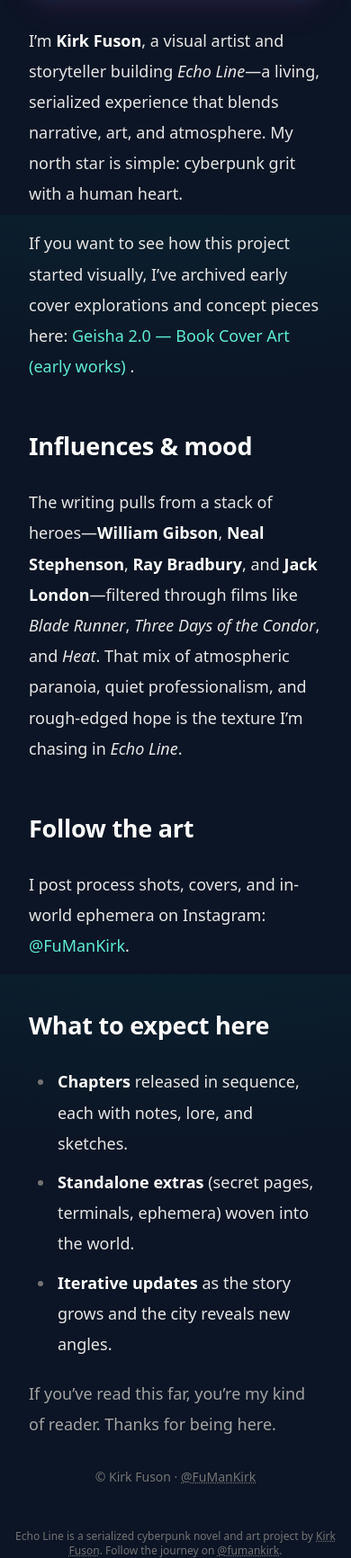
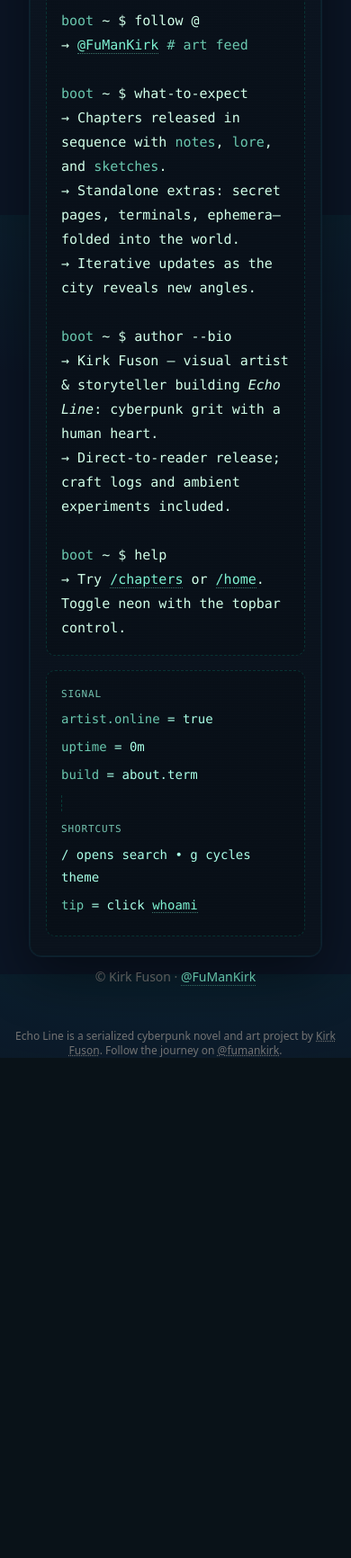
Before and after one commit to CodeFu72/echoline, a FastAPI app: page /about/ in a window 390 px wide. Shown: the part 605-2337 px from the top of the page at 90% size. After the commit the page ends 1781 px from the top, so only its background shows below. Run offline with FastAPI, Linux system fonts and the light colour scheme.

Commit message:
Cleaned up the about page to look like a terminal.

```diff
--- a/templates/pages/about.html
+++ b/templates/pages/about.html
@@ -1,179 +1,364 @@
 {% extends "base.html" %}
-
 {% set meta_description = "Kirk Fuson—visual artist & storyteller behind Echo Line. Cyberpunk grit with a human heart;
 inspired by Gibson, Stephenson, Bradbury, London, and films like Blade Runner, Three Days of the Condor, and Heat." %}
 
 {% block content %}
-<section class="mx-auto max-w-3xl px-4 sm:px-6 py-6 space-y-8">
-    <header class="text-center space-y-4">
-        <h1 class="neon-title text-3xl sm:text-4xl font-extrabold tracking-tight" data-text="About">About</h1>
-        <p class="text-neutral-400 text-sm">Directly to readers.</p>
-
-        {# ===== Neon Alley Portrait (magenta/cyan + rain) ===== #}
+<section class="mx-auto max-w-3xl px-4 sm:px-6 py-6">
+    <!-- =========================
+       CRT / Terminal Chrome
+       ========================= -->
     <style>
-            /* keyframes live here so we don't touch site.css */
-            @keyframes rainSlide {
-                0% {
-                    transform: translateY(-30%)
+        /* --- CRT surface + type --- */
+        .crt {
+            background: radial-gradient(1200px 600px at 50% -10%, rgba(0, 255, 200, .06), transparent 60%),
+                linear-gradient(#0b1420, #0a121c);
+            border: 1px solid #0f2230;
+            border-radius: 14px;
+            box-shadow: inset 0 0 0 1px rgba(0, 255, 255, .05), 0 20px 60px rgba(0, 0, 0, .45);
+            color: #d1ffe9;
+            position: relative;
         }
 
-                100% {
-                    transform: translateY(0)
+        .crt::after {
+            /* glass / scan */
+            content: "";
+            position: absolute;
+            inset: 0;
+            pointer-events: none;
+            background:
+                repeating-linear-gradient(0deg, rgba(255, 255, 255, .04) 0 1px, transparent 1px 3px);
+            mix-blend-mode: overlay;
+            opacity: .45;
+            border-radius: 14px;
+        }
+
+        .term {
+            font: 15px/1.8 ui-monospace, SFMono-Regular, Menlo, Consolas, "Liberation Mono", monospace;
+            padding: 18px 18px 22px;
+        }
+
+        .titlebar {
+            display: flex;
+            align-items: center;
+            justify-content: space-between;
+            border-bottom: 1px dashed rgba(0, 255, 200, .18);
+            padding: 10px 14px 12px 14px;
+            color: #7df2d1;
+            letter-spacing: .06em;
+            text-transform: uppercase;
+            font-size: 12px;
+        }
+
+        .dots {
+            display: inline-flex;
+            gap: 6px;
+            opacity: .6
+        }
+
+        .dot {
+            width: 8px;
+            height: 8px;
+            border-radius: 999px;
+            background: #2ee6b8;
+            box-shadow: 0 0 8px #2ee6b866
+        }
+
+        .egg-link {
+            color: #7df2d1;
+            opacity: .28;
+            text-decoration: none;
+            border-bottom: 1px dotted transparent;
+        }
+
+        .egg-link:hover {
+            opacity: .9;
+            border-bottom-color: #7df2d1
+        }
+
+        .grid-2 {
+            display: grid;
+            gap: 16px;
+        }
+
+        @media (min-width: 880px) {
+            .grid-2 {
+                grid-template-columns: 1.4fr .6fr;
             }
         }
 
-            @keyframes shimmer {
+        .pane {
+            padding: 16px;
+            border: 1px dashed rgba(0, 255, 200, .15);
+            border-radius: 10px;
+            background: rgba(0, 0, 0, .15);
+        }
+
+        .prompt {
+            color: #7df2d1
+        }
+
+        .muted {
+            color: #69c7ae
+        }
+
+        .cursor {
+            display: inline-block;
+            width: .55em;
+            background: #7df2d1;
+            height: 1em;
+            vertical-align: -.15em;
+            animation: blink 1.1s steps(1, end) infinite
+        }
+
+        @keyframes blink {
 
             0%,
-                100% {
-                    opacity: .25
+            49% {
+                opacity: 1
             }
 
-                50% {
-                    opacity: .45
+            50%,
+            100% {
+                opacity: .1
             }
         }
 
-            #neo-portrait {
-                --tilt: 0deg;
-                --px: 0px;
-                --py: 0px;
-                position: relative;
-                aspect-ratio: 4 / 5;
-                min-height: 360px;
-                border-radius: 18px;
-                overflow: hidden;
-                border: 1px solid #262626;
-                transform: perspective(900px) rotateZ(var(--tilt));
-                transition: transform .35s ease, filter .35s ease, box-shadow .35s ease;
-                box-shadow:
-                    0 10px 40px rgba(255, 0, 170, .12),
-                    0 6px 18px rgba(0, 255, 255, .08);
+        /* links styled like terminal output */
+        .lnk {
+            color: #7df2d1;
+            text-decoration: none;
+            border-bottom: 1px dotted rgba(125, 242, 209, .45);
         }
 
-            #neo-portrait .img {
-                position: absolute;
-                inset: 0;
-                width: 100%;
-                height: 100%;
-                object-fit: cover;
-                transform: translate3d(var(--px), var(--py), 0) scale(1.02);
-                filter: contrast(106%) saturate(108%);
+        .lnk:hover {
+            color: #aaffee;
+            border-bottom-color: #aaffee
         }
 
-            #neo-portrait::before,
-            #neo-portrait::after {
-                content: "";
-                position: absolute;
-                inset: -10%;
-                pointer-events: none;
+        /* section labels */
+        .lbl {
+            color: #8deed4;
+            text-transform: uppercase;
+            letter-spacing: .08em;
+            font-size: 11px;
+            opacity: .8
         }
 
-            #neo-portrait::before {
-                background:
-                    radial-gradient(900px 600px at 8% 30%, rgba(255, 0, 204, .35), transparent 60%),
-                    radial-gradient(700px 500px at 95% 80%, rgba(0, 255, 255, .25), transparent 60%);
-                mix-blend-mode: screen;
-                filter: blur(6px);
+        /* tiny status column */
+        .status {
+            font-size: 14px;
+            color: #a8ffe7;
         }
 
-            #neo-portrait .rain {
-                position: absolute;
-                inset: -30% -10% 0 -10%;
-                background:
-                    linear-gradient(180deg, rgba(255, 255, 255, .12), rgba(255, 255, 255, 0)) 0 0/2px 28px,
-                    linear-gradient(180deg, rgba(255, 255, 255, .10), rgba(255, 255, 255, 0)) 20px 0/1px 22px,
-                    linear-gradient(180deg, rgba(255, 255, 255, .08), rgba(255, 255, 255, 0)) 40px 0/2px 30px;
-                opacity: .25;
-                transform: skewX(-12deg);
-                animation: rainSlide 1.8s linear infinite;
-                mix-blend-mode: overlay;
+        .status .kv {
+            margin: .35rem 0
         }
 
-            #neo-portrait .gloss {
-                position: absolute;
-                inset: 0;
-                background: linear-gradient(190deg, rgba(255, 255, 255, .08), transparent 40%),
-                    linear-gradient(to right, rgba(255, 0, 170, .10), rgba(0, 255, 255, .10));
-                mix-blend-mode: soft-light;
-                animation: shimmer 4.5s ease-in-out infinite;
+        .status .k {
+            color: #69c7ae
         }
 
-            #neo-portrait:hover {
-                --tilt: -1.2deg;
-                filter: saturate(112%) contrast(108%);
+        .hr-v {
+            border-left: 1px dashed rgba(0, 255, 200, .18);
+            width: 0;
+            margin: 0 6px;
         }
 
-            #neo-portrait .rim {
-                position: absolute;
+        /* ---------------- Portrait Modal (hidden) ---------------- */
+        .modal {
+            position: fixed;
             inset: 0;
-                pointer-events: none;
-                border-radius: 18px;
-                box-shadow: inset 0 0 0 1px rgba(255, 0, 170, .25), inset 0 0 0 2px rgba(0, 255, 255, .15);
-                mix-blend-mode: screen;
-                opacity: .7;
+            display: none;
+            place-items: center;
+            background: rgba(0, 0, 0, .85);
+            z-index: 50
+        }
+
+        .modal.open {
+            display: grid
+        }
+
+        .card {
+            background: #061018;
+            border: 1px solid #0f2230;
+            border-radius: 12px;
+            padding: 10px 10px 12px;
+            box-shadow: 0 20px 60px rgba(0, 0, 0, .6), inset 0 0 0 1px rgba(0, 255, 200, .05);
+            max-width: min(92vw, 440px);
+        }
+
+        .card .bar {
+            display: flex;
+            align-items: center;
+            justify-content: space-between;
+            color: #7df2d1;
+            font-size: 12px;
+            letter-spacing: .06em;
+            text-transform: uppercase;
+            padding: 6px 6px 8px
+        }
+
+        .crt-pic {
+            width: 100%;
+            aspect-ratio: 4/5;
+            object-fit: cover;
+            border-radius: 10px;
+            display: block;
+            image-rendering: pixelated;
+            filter:
+                sepia(60%) hue-rotate(70deg) saturate(210%) contrast(135%) brightness(85%);
+            box-shadow: inset 0 0 0 1px rgba(0, 255, 200, .15);
+        }
+
+        .closeBtn {
+            color: #7df2d1;
+            background: transparent;
+            border: 1px dashed rgba(0, 255, 200, .35);
+            padding: 4px 8px;
+            border-radius: 999px;
+            cursor: pointer;
         }
     </style>
 
-        <div id="neo-portrait"
-            onmousemove="(e=>{const r=e.currentTarget.getBoundingClientRect();const x=(e.clientX-(r.left+r.width/2))/r.width;const y=(e.clientY-(r.top+r.height/2))/r.height;e.currentTarget.style.setProperty('--px',(x*10)+'px');e.currentTarget.style.setProperty('--py',(y*8)+'px');})(event)"
-            onmouseleave="this.style.setProperty('--px','0px');this.style.setProperty('--py','0px')">
-            <img class="img"
+    <div class="crt">
+        <div class="titlebar">
+            <div>ECHO LINE // ABOUT.TERM</div>
+            <!-- Hidden-ish egg link that opens portrait modal -->
+            <a href="#" class="egg-link" id="eggWhoami" aria-label="whoami">(whoami)</a>
+        </div>
+
+        <div class="term grid-2">
+            <!-- ======= Left: command stream ======= -->
+            <div class="pane" id="terminal">
+                <div class="line"><span class="muted">boot</span> ~ $ echo "<span class="prompt">Direct link
+                        established.</span>"</div>
+                <div class="line"><span class="cursor"></span></div>
+
+                <br />
+
+                <div class="line"><span class="muted">boot</span> ~ $ cat influences.txt</div>
+                <div class="line">→ William Gibson, Neal Stephenson, Ray Bradbury, Jack London</div>
+                <div class="line">→ Film stack: <em>Blade Runner</em>, <em>Three Days of the Condor</em>, <em>Heat</em>
+                </div>
+
+                <br />
+
+                <div class="line"><span class="muted">boot</span> ~ $ open early-works</div>
+                <div class="line">
+                    → <a class="lnk" href="https://kirkfuson.myportfolio.com/geisha-20-book-cover-art" target="_blank"
+                        rel="noopener">
+                        Geisha 2.0 — Book Cover Art (early works)
+                    </a>
+                </div>
+
+                <br />
+
+                <div class="line"><span class="muted">boot</span> ~ $ follow @</div>
+                <div class="line">
+                    → <a class="lnk" href="https://www.instagram.com/fumankirk" target="_blank"
+                        rel="noopener">@FuManKirk</a>
+                    <span class="muted"># art feed</span>
+                </div>
+
+                <br />
+
+                <div class="line"><span class="muted">boot</span> ~ $ what-to-expect</div>
+                <div class="line">→ Chapters released in sequence with <span class="muted">notes</span>, <span
+                        class="muted">lore</span>, and <span class="muted">sketches</span>.</div>
+                <div class="line">→ Standalone extras: secret pages, terminals, ephemera—folded into the world.</div>
+                <div class="line">→ Iterative updates as the city reveals new angles.</div>
+
+                <br />
+
+                <div class="line"><span class="muted">boot</span> ~ $ author --bio</div>
+                <div class="line">→ Kirk Fuson — visual artist & storyteller building <em>Echo Line</em>: cyberpunk grit
+                    with a human heart.</div>
+                <div class="line">→ Direct-to-reader release; craft logs and ambient experiments included.</div>
+
+                <br />
+
+                <div class="line"><span class="muted">boot</span> ~ $ help</div>
+                <div class="line">→ Try <a class="lnk" href="/chapters">/chapters</a> or <a class="lnk"
+                        href="/">/home</a>. Toggle neon with the topbar control.</div>
+            </div>
+
+            <!-- ======= Right: tiny status column ======= -->
+            <div class="pane status">
+                <div class="lbl">signal</div>
+                <div class="kv"><span class="k">artist.online</span> = <span class="v">true</span></div>
+                <div class="kv"><span class="k">uptime</span> = <span id="uptime" class="v">—</span></div>
+                <div class="kv"><span class="k">build</span> = <span class="v">about.term</span></div>
+
+                <div class="hr-v" style="height:18px; margin:10px 0;"></div>
+
+                <div class="lbl">shortcuts</div>
+                <div class="kv">/ opens search • g cycles theme</div>
+                <div class="kv"><span class="k">tip</span> = click <span class="lnk" id="whoamiInline"
+                        href="#">whoami</span></div>
+            </div>
+        </div>
+    </div>
+
+    <footer class="text-center text-sm text-neutral-500 mt-3">
+        © {{ (now().year if now else '') }} Kirk Fuson ·
+        <a href="https://www.instagram.com/fumankirk" class="lnk" target="_blank" rel="noopener">@FuManKirk</a>
+    </footer>
+
+    <!-- Portrait Modal -->
+    <div class="modal" id="whoamiModal" aria-hidden="true">
+        <div class="card">
+            <div class="bar">
+                <span>WHOAMI // SIGNAL</span>
+                <button class="closeBtn" id="closeModal">Close</button>
+            </div>
+            <img class="crt-pic"
                 src="https://echoline-assets.us-southeast-1.linodeobjects.com/extras%2FKirk%2FKirkFuson.jpg"
-                alt="Kirk Fuson portrait" />
-            <div class="rain" aria-hidden="true"></div>
-            <div class="gloss" aria-hidden="true"></div>
-            <div class="rim" aria-hidden="true"></div>
+                alt="Kirk Fuson — terminal portrait">
         </div>
-        {# ===== /Neon Alley Portrait ===== #}
-    </header>
+    </div>
 
-    <article class="prose prose-reader prose-invert max-w-none">
-        <p>
-            I’m <strong>Kirk Fuson</strong>, a visual artist and storyteller building
-            <em>Echo Line</em>—a living, serialized experience that blends narrative, art,
-            and atmosphere. My north star is simple: cyberpunk grit with a human heart.
-        </p>
+    <!-- Type-on + uptime + egg wiring -->
+    <script>
+        // simple type-in reveal
+        (function () {
+            const box = document.getElementById('terminal');
+            if (!box) return;
+            const lines = Array.from(box.querySelectorAll('.line'));
+            let i = 0;
+            function showNext() {
+                if (i >= lines.length) return;
+                lines[i].style.visibility = 'visible';
+                i++;
+                setTimeout(showNext, i < 4 ? 140 : 80); // quicker after first few
+            }
+            lines.forEach(l => l.style.visibility = 'hidden');
+            showNext();
+        })();
 
-        <p>
-            If you want to see how this project started visually, I’ve archived early
-            cover explorations and concept pieces here:
-            <a href="https://kirkfuson.myportfolio.com/geisha-20-book-cover-art" target="_blank" rel="noopener">
-                Geisha 2.0 — Book Cover Art (early works)
-            </a>.
-        </p>
+        // uptime ticker (minutes since page open)
+        (function () {
+            const el = document.getElementById('uptime');
+            if (!el) return;
+            const start = Date.now();
+            function tick() {
+                const mins = Math.max(0, Math.floor((Date.now() - start) / 60000));
+                el.textContent = mins + "m";
+            }
+            tick(); setInterval(tick, 15000);
+        })();
 
-        <h2>Influences &amp; mood</h2>
-        <p>
-            The writing pulls from a stack of heroes—<strong>William Gibson</strong>,
-            <strong>Neal Stephenson</strong>, <strong>Ray Bradbury</strong>,
-            and <strong>Jack London</strong>—filtered through films like
-            <em>Blade Runner</em>, <em>Three Days of the Condor</em>, and <em>Heat</em>.
-            That mix of atmospheric paranoia, quiet professionalism, and rough-edged hope
-            is the texture I’m chasing in <em>Echo Line</em>.
-        </p>
-
-        <h2>Follow the art</h2>
-        <p>
-            I post process shots, covers, and in-world ephemera on Instagram:
-            <a href="https://www.instagram.com/fumankirk" target="_blank" rel="noopener">@FuManKirk</a>.
-        </p>
-
-        <h2>What to expect here</h2>
-        <ul>
-            <li><strong>Chapters</strong> released in sequence, each with notes, lore, and sketches.</li>
-            <li><strong>Standalone extras</strong> (secret pages, terminals, ephemera) woven into the world.</li>
-            <li><strong>Iterative updates</strong> as the story grows and the city reveals new angles.</li>
-        </ul>
-
-        <p class="text-neutral-400">If you’ve read this far, you’re my kind of reader. Thanks for being here.</p>
-    </article>
-
-    <footer class="pt-2 border-t border-neutral-800 text-sm text-neutral-500 sm:text-left text-center">
-        <p>© {{ (now().year if now else '') }} Kirk Fuson ·
-            <a href="https://www.instagram.com/fumankirk" class="underline decoration-dotted" target="_blank"
-                rel="noopener">@FuManKirk</a>
-        </p>
-    </footer>
+        // whoami egg (both header and inline)
+        (function () {
+            const modal = document.getElementById('whoamiModal');
+            const openers = [document.getElementById('eggWhoami'), document.getElementById('whoamiInline')].filter(Boolean);
+            const closeBtn = document.getElementById('closeModal');
+            const open = (e) => { if (e) e.preventDefault(); modal.classList.add('open'); modal.setAttribute('aria-hidden', 'false'); };
+            const close = () => { modal.classList.remove('open'); modal.setAttribute('aria-hidden', 'true'); };
+            openers.forEach(a => a && a.addEventListener('click', open));
+            closeBtn && closeBtn.addEventListener('click', close);
+            modal && modal.addEventListener('click', (e) => { if (e.target === modal) close(); });
+            window.addEventListener('keydown', (e) => { if (e.key === 'Escape') close(); });
+        })();
+    </script>
 </section>
 {% endblock %}
```
Lines whose indentation alone changed are shown as unchanged.
